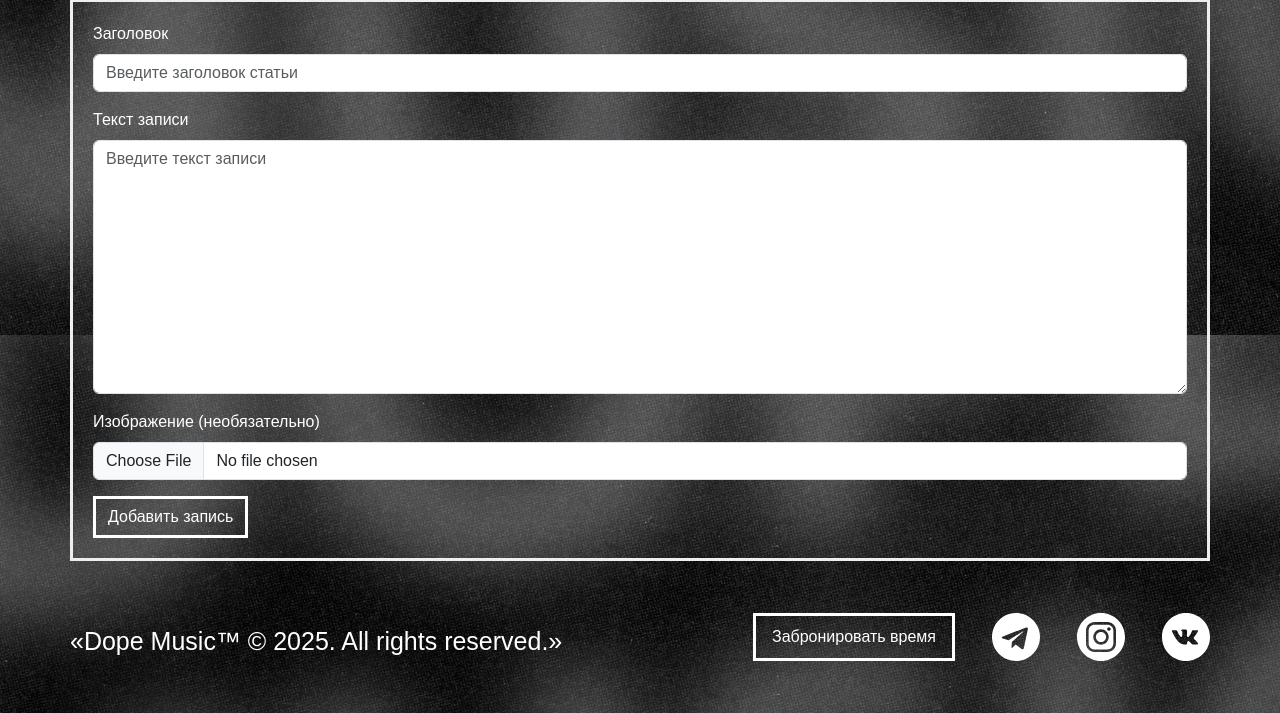
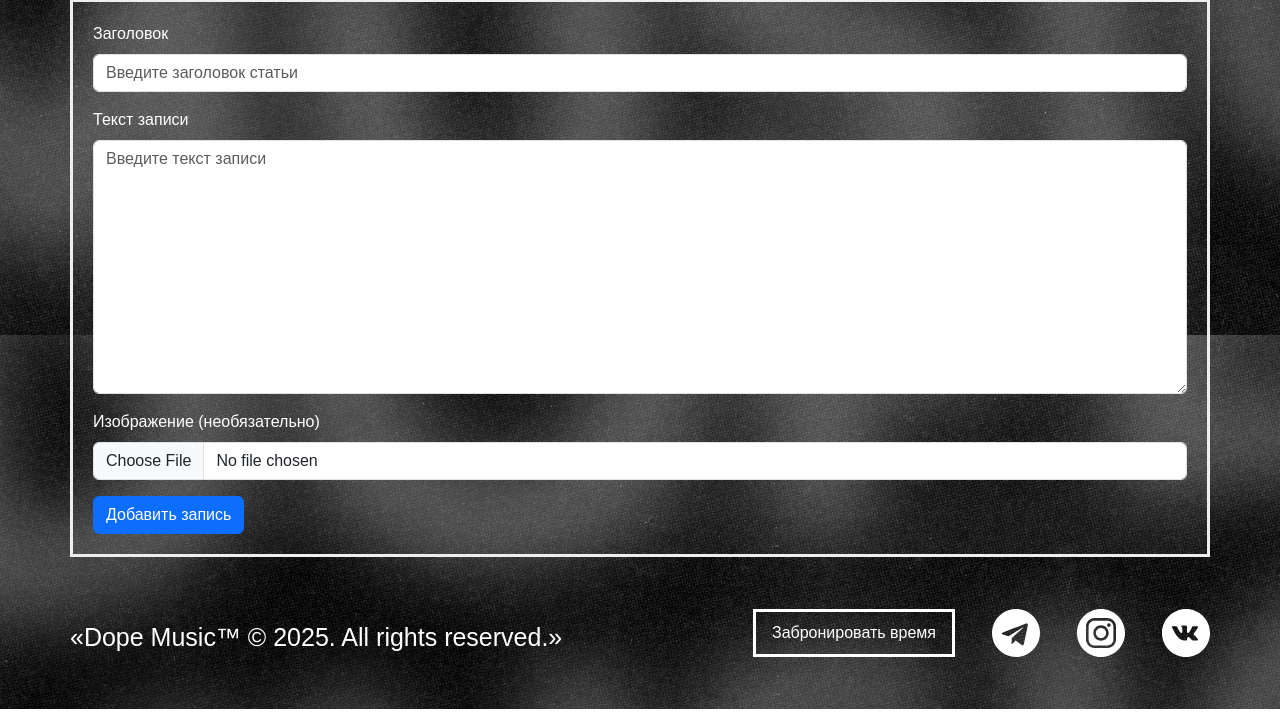
Before and after one commit to sixteenthoctoberAP/DOPEMUSICsite, a Flask app: page /create in a window 1280 px wide. Shown: the part 465-1178 px from the top of the page. Run offline with Flask 3, Linux system fonts and the light colour scheme; a user stored in the database is signed in; some web fonts are replaced.

Commit message:
new DM 1205 21 23  with animations

```diff
--- a/static/css/style.css
+++ b/static/css/style.css
@@ -634,46 +636,6 @@ display: block;
     float: right;
 }
 
-
-
-.btn-primary {
-    /* Цвет текста кнопки */
-    --bs-btn-color: #ffffff;
-    /* Цвет фона кнопки (делаем прозрачным, чтобы был виден фон body/page) */
-    --bs-btn-bg: transparent;
-    /* Цвет границы кнопки */
-    --bs-btn-border-color: #ffffff;
-
-    /* Стили при наведении (hover) */
-    --bs-btn-hover-color: #000; /* Цвет текста при наведении (например, черный) */
-    --bs-btn-hover-bg: #ffffff; /* Цвет фона при наведении (например, белый) */
-    --bs-btn-hover-border-color: #ffffff; /* Цвет границы при наведении */
-
-    /* Стили при активности (нажатии) */
-    --bs-btn-active-color: #000; /* Цвет текста при активности */
-    --bs-btn-active-bg: #eee; /* Цвет фона при активности (немного темнее белого) */
-    --bs-btn-active-border-color: #eee; /* Цвет границы при активности */
-
-    /* Стили для отключенной кнопки */
-    --bs-btn-disabled-color: rgba(255, 255, 255, 0.6); /* Цвет текста (полупрозрачный) */
-    --bs-btn-disabled-bg: transparent; /* Фон прозрачный */
-    --bs-btn-disabled-border-color: rgba(255, 255, 255, 0.6); /* Граница (полупрозрачная) */
-
-    /* Цвет тени при фокусе (например, по цвету границы) */
-    --bs-btn-focus-shadow-rgb: 255, 255, 255; /* RGB белого цвета */
-
-    border-width: 3px;
-    text-decoration: none;
-    border-radius: 0px;
-}
-
-/* Убедимся, что цвет текста применяется корректно при наведении/фокусе */
-.btn-primary:hover,
-.btn-primary:focus,
-.btn-primary:active {
-     color: var(--bs-btn-hover-color);
-}
-
 .post-image{
     width: 760px;
     height: 760px; /* Возможно, стоит использовать max-height вместо фиксированной height */
```
Also changed, not shown: other parts of static/css/style.css (+64 -0 lines).
